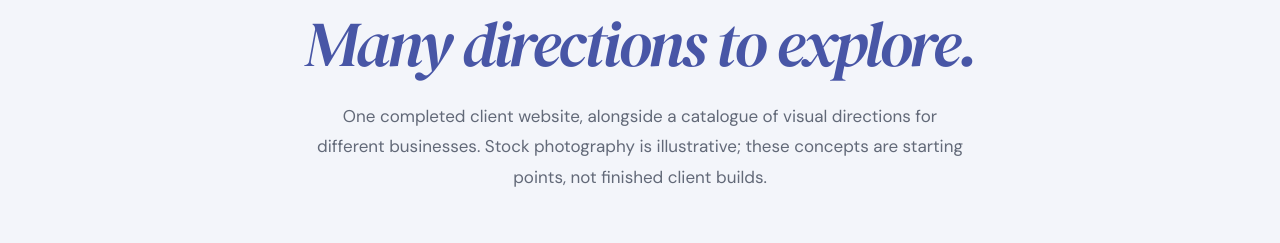
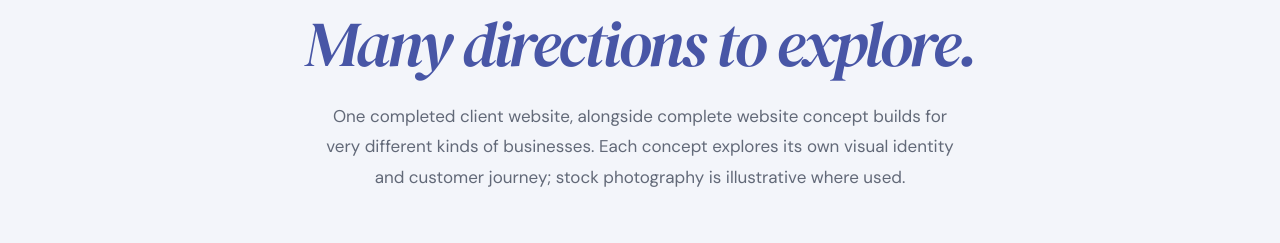
Before and after one commit to Yasuke1711/onkemetse-portfolio, a Next.js app: page / in a window 1280 px wide. Shown: the part 2120-2363 px from the top of the page. Built offline with nearby package versions, Linux system fonts and the light colour scheme; no server answers.

Commit message:
I gave the work section a better introduction for the new builds.

```diff
--- a/src/components/portfolio.tsx
+++ b/src/components/portfolio.tsx
@@ -379,7 +379,7 @@ export default function Portfolio() {
       <section className="work-section page-section" id="work">
         <div className="section-heading work-heading">
           <Reveal><p className="eyebrow">WEBSITE SHOWCASE</p><h2>One website live.<br /><em>Many directions to explore.</em></h2></Reveal>
-          <Reveal delay={0.1}><p className="section-intro">One completed client website, alongside a catalogue of visual directions for different businesses. Stock photography is illustrative; these concepts are starting points, not finished client builds.</p></Reveal>
+          <Reveal delay={0.1}><p className="section-intro">One completed client website, alongside complete website concept builds for very different kinds of businesses. Each concept explores its own visual identity and customer journey; stock photography is illustrative where used.</p></Reveal>
         </div>
         <div className="project-toolbar">
           <div className="filter-label">EXPLORE WEBSITE TYPES <span>{String(filteredProjects.length).padStart(2, "0")} DIRECTIONS</span></div>
```
